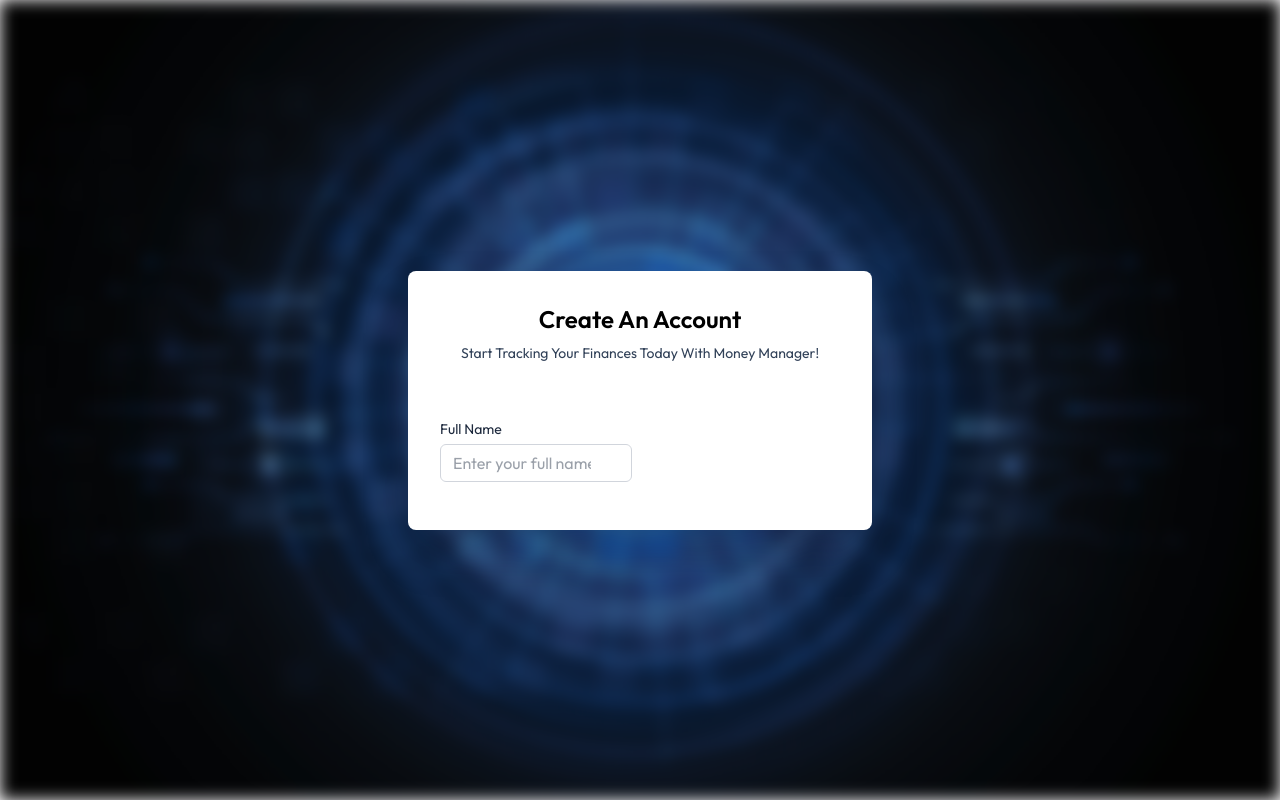
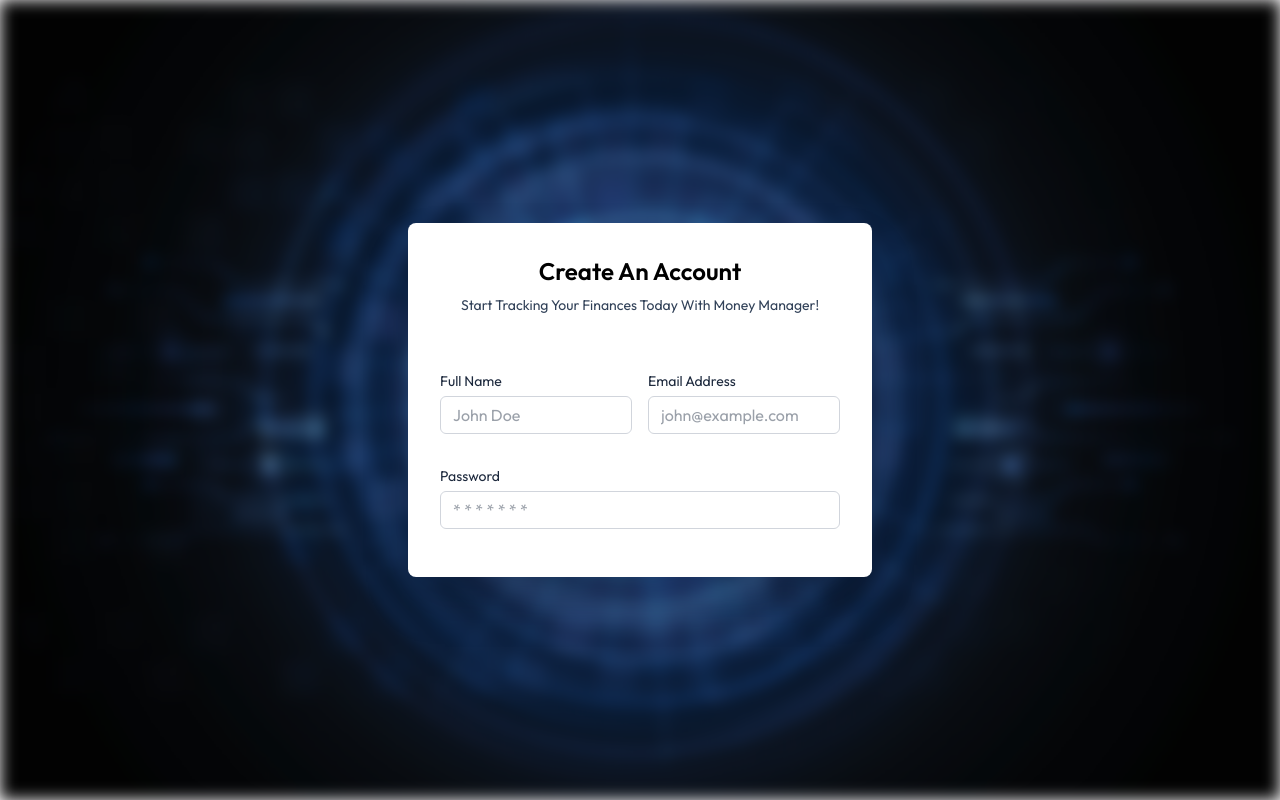
Before and after one commit to MoeF159/money-manager-frontend, a React (Vite) app: page /signup in a window 1280 px wide. Built offline with nearby package versions, Linux system fonts and the light colour scheme.

Commit message:
add email and password inputs for signup

```diff
--- a/src/pages/Signup.jsx
+++ b/src/pages/Signup.jsx
@@ -32,13 +32,30 @@ const Signup = () => {
                         </div>
                         <div className="grid grid-cols-2 md:grid-cols-2 gap-4">
                             <Input
-                            value={fullName}
-                            onChange={(e) => setFullName(e.target.value)}
-                            label="Full Name"
-                            placeholder="Enter your full name"
-                            type="text"
+                                value={fullName}
+                                onChange={(e) => setFullName(e.target.value)}
+                                label="Full Name"
+                                placeholder="John Doe"
+                                type="text"
+                            />
 
+                            <Input
+                                value={email}
+                                onChange={(e) => setEmail(e.target.value)}
+                                label="Email Address"
+                                placeholder="john@example.com"
+                                type="text"
                             />
+
+                            <div className="col-span-2">
+                                <Input
+                                    value={password}
+                                    onChange={(e) => setPassword(e.target.value)}
+                                    label="Password"
+                                    placeholder="* * * * * * *"
+                                    type="password"
+                                />
+                            </div>
                         </div>
                     </form>
                 </div>
```
